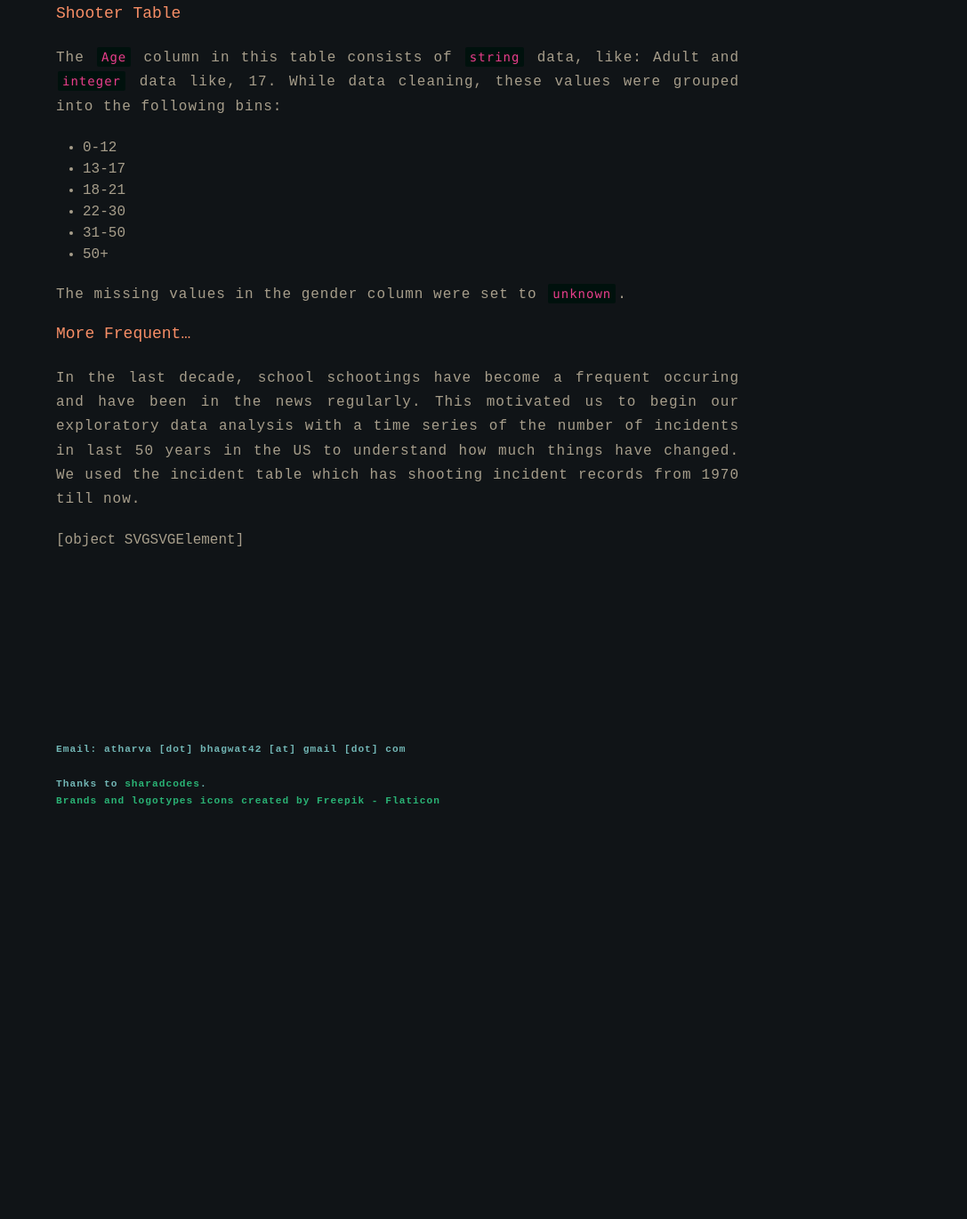
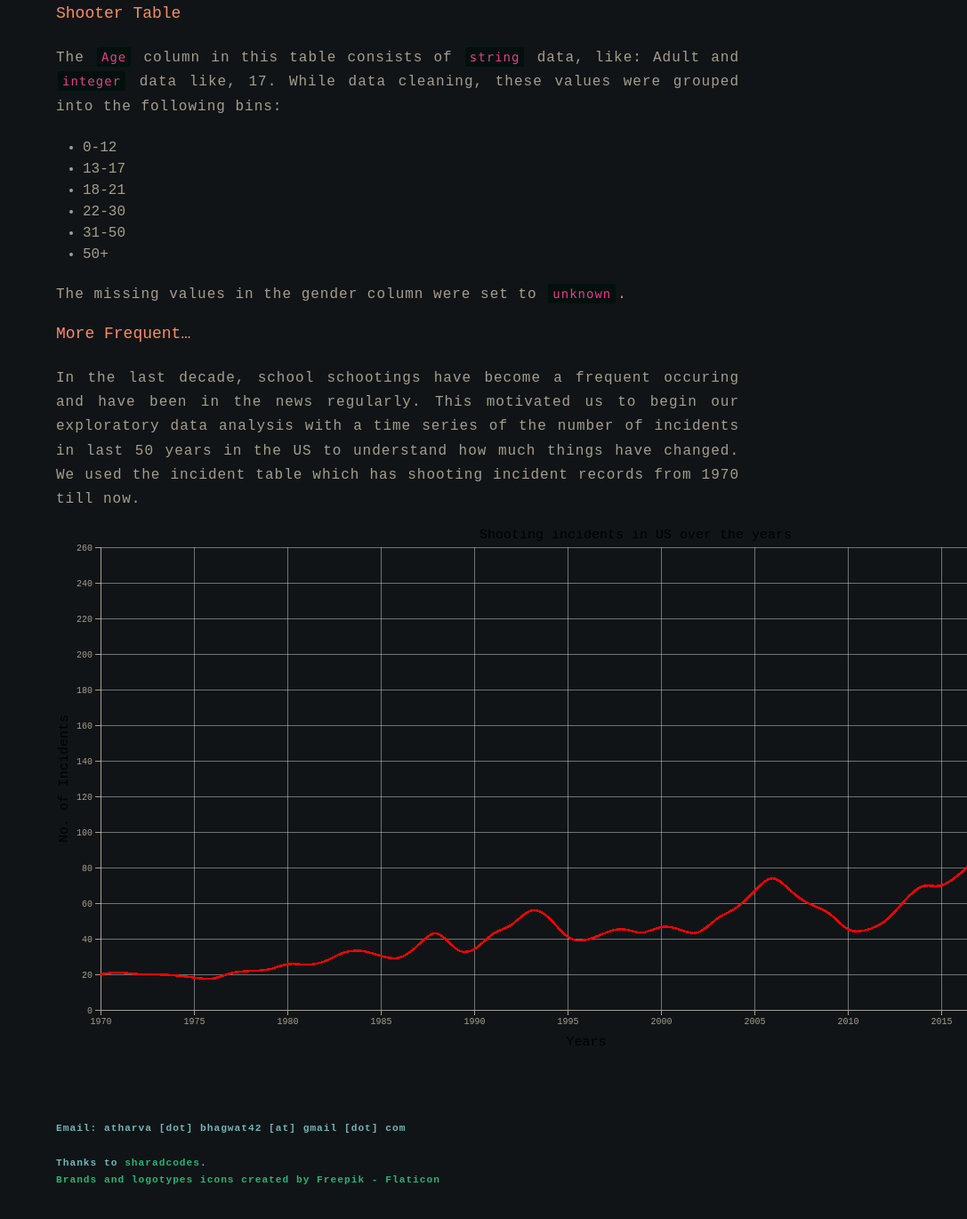
Before and after one commit to atharva-bhagwat/atharva-bhagwat.github.io, a Jekyll site: the page built from all_collections/_posts/2022-12-15-school-shootings-in-the-us.md, in a window 1280 px wide and 1400 px high, scrolled down 2125 px. Shown: the top 1370 px of the window at 89% size, without its empty margins (193-1280 px from the left). Built offline with Jekyll 4.4.1, drawn with Linux system fonts in a browser that asks for light colours; nearby versions of some CDN libraries; a script that is not in the unit is left out; before the commit the page ends 3099 px from its top, so only the background shows below that; some of the changed lines change nothing that is shown.

Commit message:
Test plot

```diff
--- a/all_collections/_posts/2022-12-15-school-shootings-in-the-us.md
+++ b/all_collections/_posts/2022-12-15-school-shootings-in-the-us.md
@@ -66,17 +66,6 @@ In the last decade, school schootings have become a frequent occuring and have b
 <div id='incident_over_time'>
 </div>
 
-
-
-<div id='circle'>
-</div>
-
 <script>
-  var div = d3.select("#circle");
-  div.append("svg")
-      .attr("cy", 100)
-      .attr("r", 90)
-      .attr("fill", "red");
-
-  document.getElementById('incident_over_time').innerHTML = plot1().node();
+  plot1();
 </script>
--- a/assets/js/plots.js
+++ b/assets/js/plots.js
@@ -90,9 +90,9 @@ function plot1(){
 
     console.log('axis setup done')
     // define svg
-    const svg = d3.create('svg')
-      .attr('width', visWidth + margin.left + margin.right)
-      .attr('height', visHeight + margin.top + margin.bottom);
+    const svg = d3.select("#incident_over_time").append('svg')
+        .attr('width', visWidth + margin.left + margin.right)
+        .attr('height', visHeight + margin.top + margin.bottom);
 
     const g = svg.append('g')
       .attr('transform', `translate(${margin.left}, ${margin.top})`);
@@ -133,8 +133,6 @@ function plot1(){
         .attr('text-anchor', 'center')
         .text('Years');
 
-    console.log('add x axis');
-
     // y-axis and horizontal grid lines
     g.append('g')
         .call(yAxis)
@@ -158,8 +156,6 @@ function plot1(){
           .style("font-size","15px")
          .text('No. of Incidents');
 
-    console.log('add y axis');
-
     //draw line
     g.append('g')
       .selectAll('path')
@@ -179,8 +175,4 @@ function plot1(){
         .attr('x', visWidth / 2 - 120)
         .attr('y', -margin.top)
         .text('Shooting incidents in US over the years');
-
-    console.log('add line and title');
-
-  return svg;
 }
```
